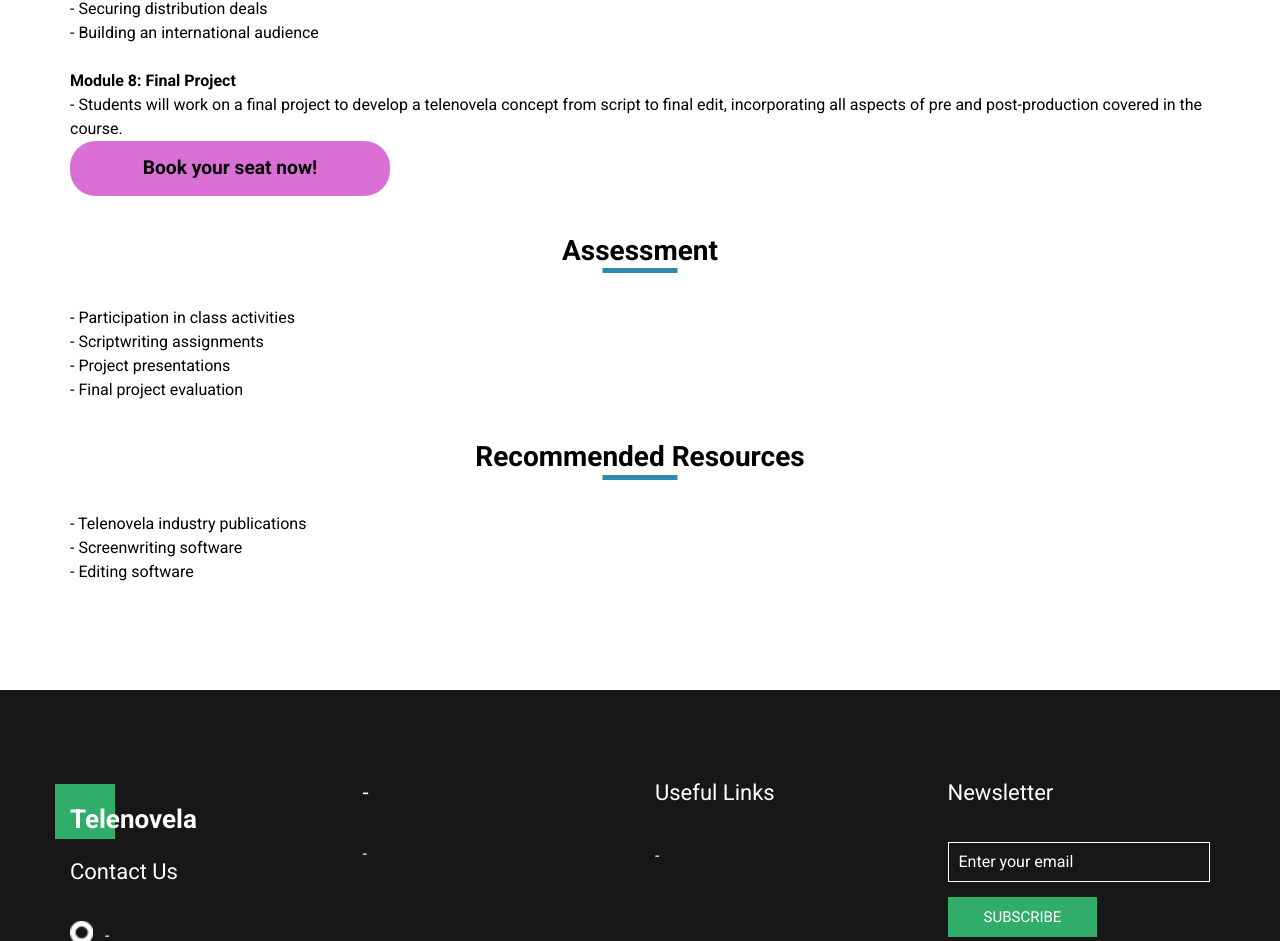
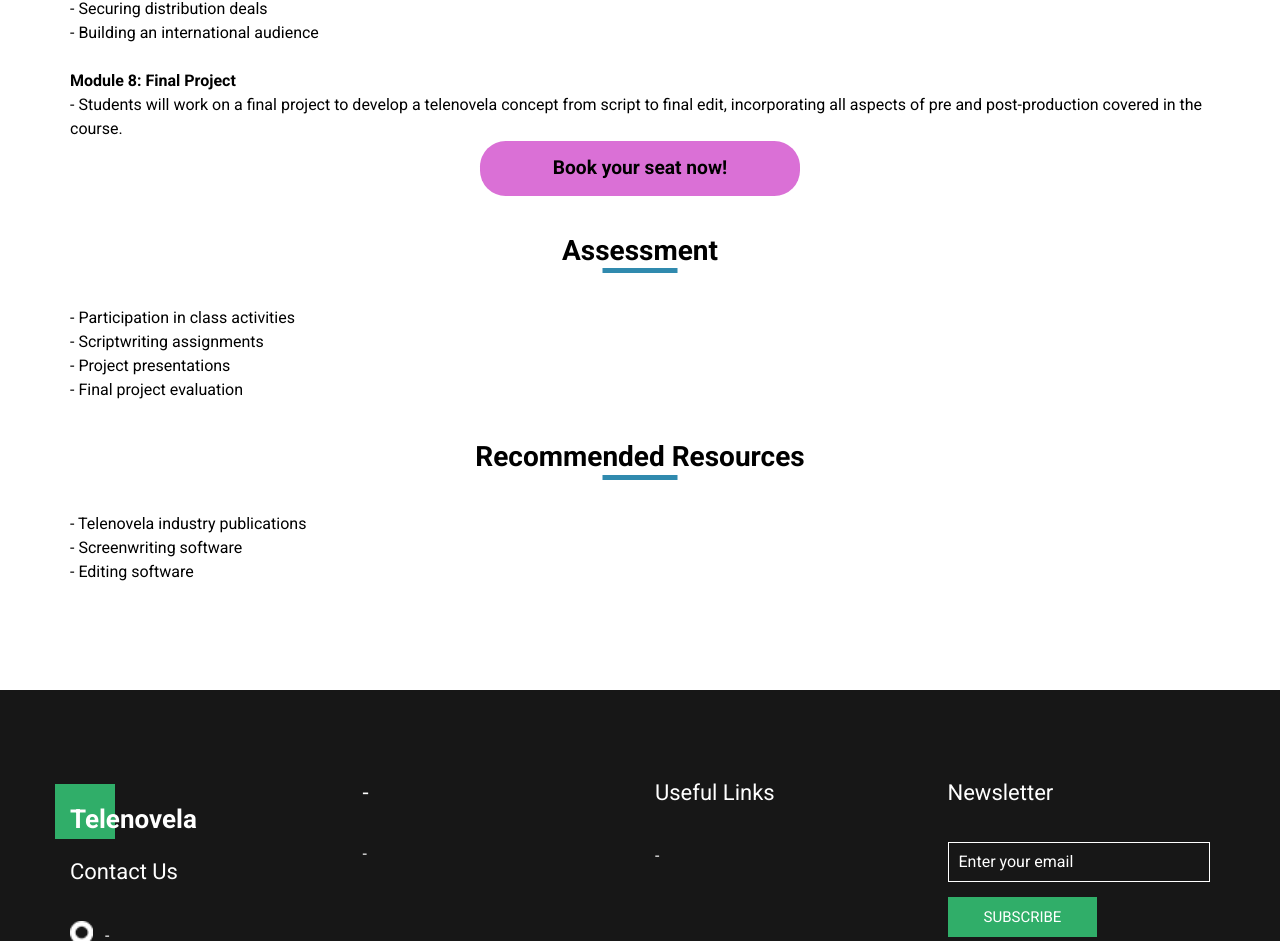
Before and after one commit to aikobuny/internationaltelenovela.online, a plain HTML site: page academy.html in a window 1280 px wide. Shown: the part 1870-2811 px from the top of the page. Drawn offline with nearby package versions, Linux system fonts and the light colour scheme.

Commit message:
Aligning the button to centre

```diff
--- a/academy.html
+++ b/academy.html
@@ -134,6 +134,10 @@
                         border: 0;
                         background: orchid;
                         font-weight: bold;
+                        display: block;
+                        position: relative;
+                        left: 50%;
+                        transform: translateX(-50%);
                     " onclick="window.open('https://toyyibpay.com/SEMINAR-FEES')">Book your seat now!</button>
                 </p>
               </div>
```
